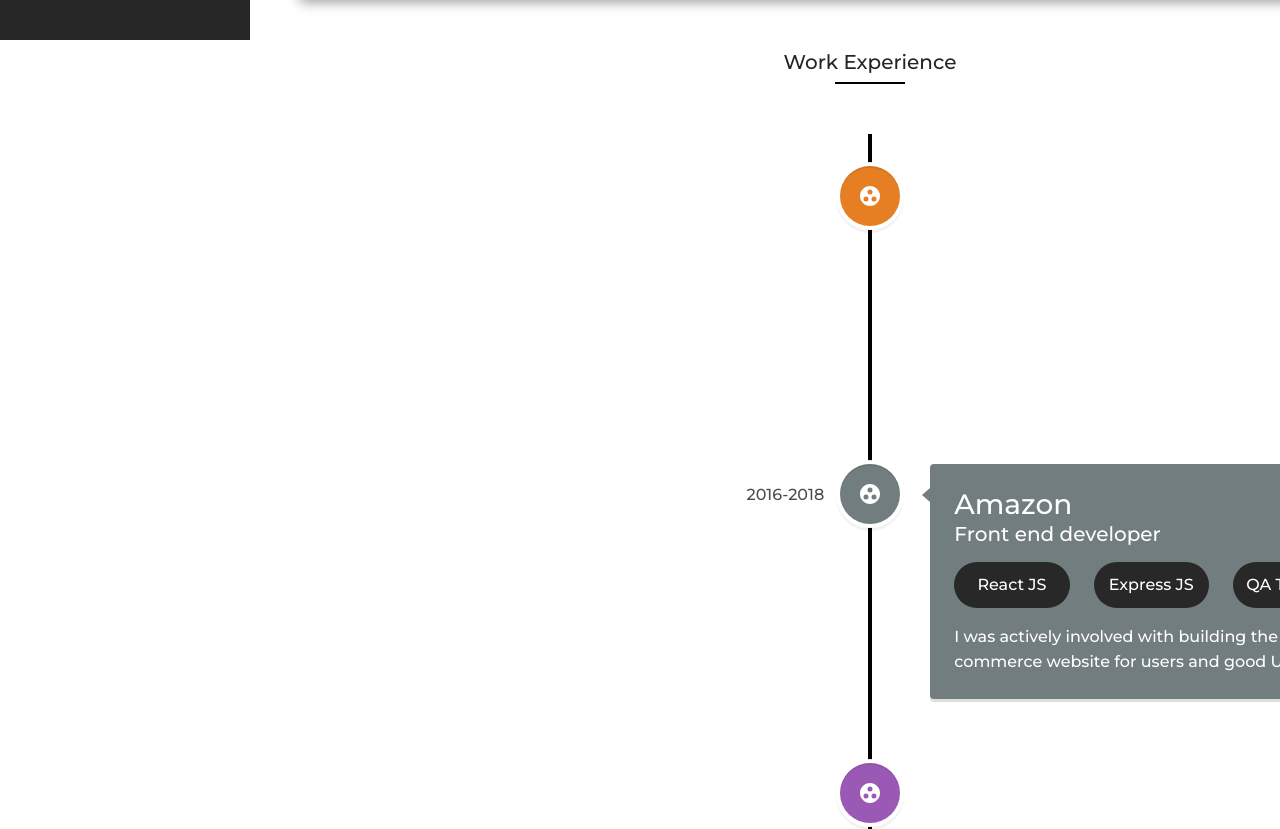
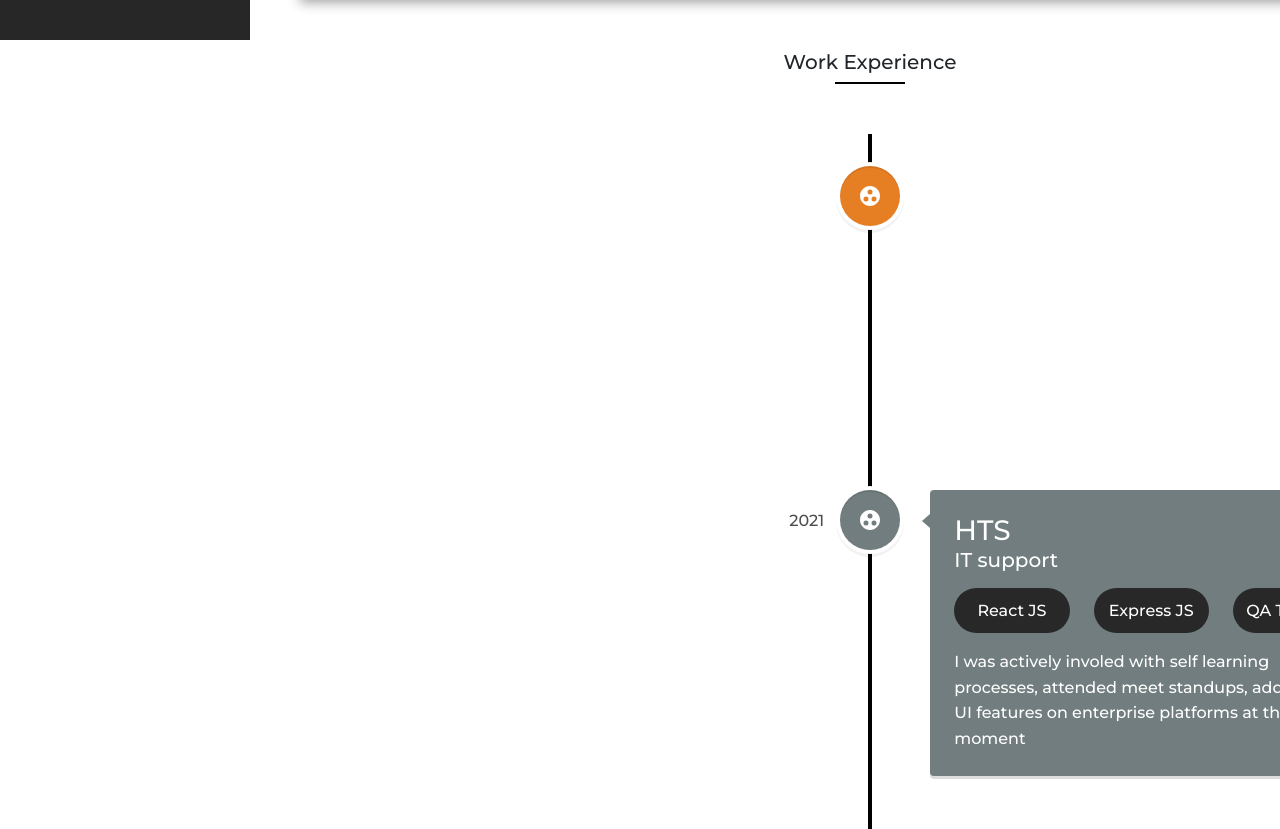
Before and after one commit to Emmychriss/portfolioRebrand, a React (Create React App) app: page / in a window 1280 px wide. Shown: the part 760-1589 px from the top of the page. Built offline with nearby package versions, Linux system fonts and the light colour scheme.

Commit message:
edited work experience to taste

```diff
--- a/src/Components/WorkExperience/WorkExperience.js
+++ b/src/Components/WorkExperience/WorkExperience.js
@@ -11,30 +11,30 @@
 const WorkExperience = () => {
   const data = [
     {
-      orgName: "Google",
-      position: "Full stack developer",
+      orgName: "Algorism Ltd.",
+      position: "Front-end dev. Intern",
       description:
-        "I wrote a lot of code and data manipulations for several use-cases",
+        "I worked with the development team, testing and sanity checks, bug fixes and UI improvement",
       techSkills: [
         {
-          techName: "Node JS",
+          techName: "React Js",
         },
         {
-          techName: "Express JS",
+          techName: "Express Js",
         },
         {
           techName: "UI/UX",
         },
       ],
-      year: "2019-2020",
+      year: "2022-date",
       color: "#E67E24",
     },
 
     {
-      orgName: "Amazon",
-      position: "Front end developer",
+      orgName: "HTS",
+      position: "IT support",
       description:
-        "I was actively involved with building the e-commerce website for users and good UX",
+        "I was actively involed with self learning processes, attended meet standups, added new UI features on enterprise platforms at that moment",
       techSkills: [
         {
           techName: "React JS",
@@ -46,27 +46,27 @@
           techName: "QA Testing",
         },
       ],
-      year: "2016-2018",
+      year: "2021",
       color: "#717D7E",
     },
 
     {
-      orgName: "Instagram",
-      position: "back end developer",
+      orgName: "Word Alive Schools",
+      position: "Senior Level Science Teacher",
       description:
-        "We designed and implemented new variety of instagram interfaces",
+        "I taught school pupils with alignment to science related subjects",
       techSkills: [
         {
-          techName: "Firebase",
+          techName: "Maths",
         },
         {
-          techName: "Angular JS",
+          techName: "Physics",
         },
         {
-          techName: "UI/UX",
+          techName: "Chemistry",
         },
       ],
-      year: "2014-2016",
+      year: "2017-2020",
       color: "#9B59B6",
     },
   ];
```
